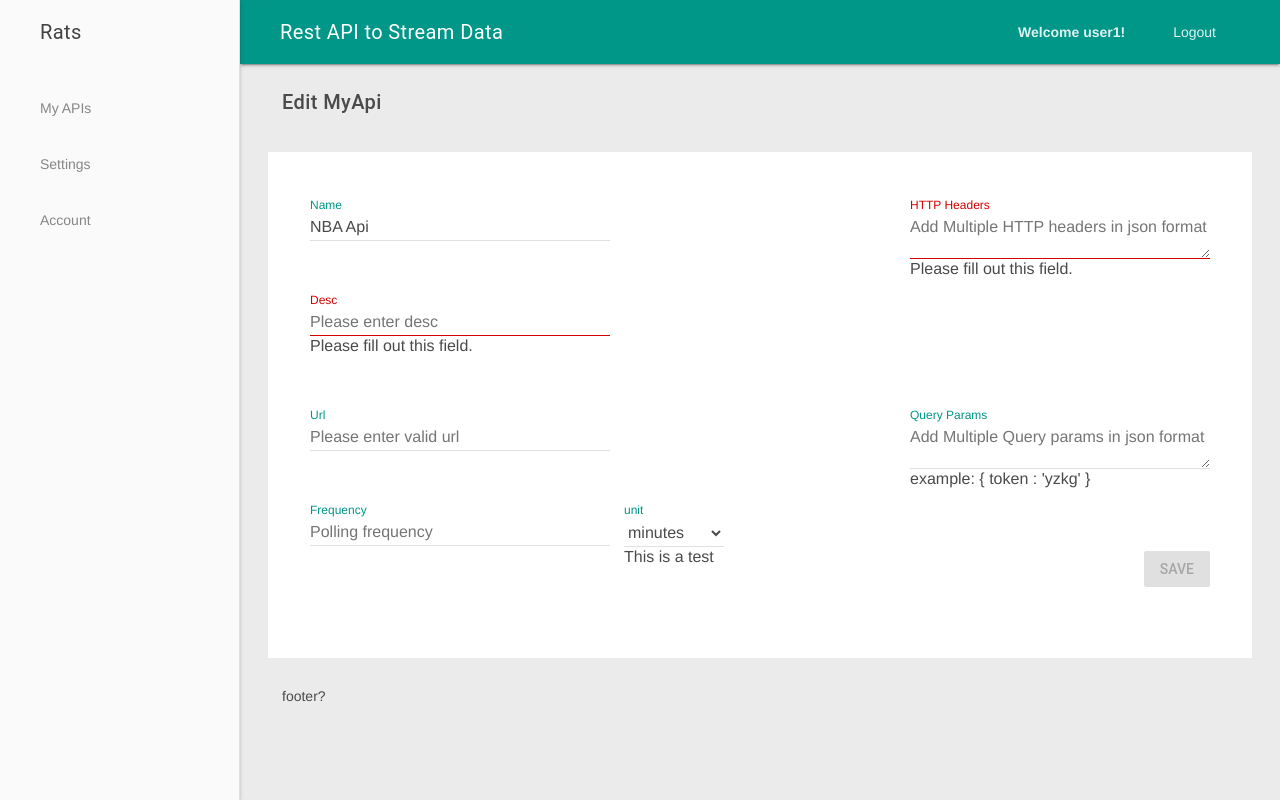
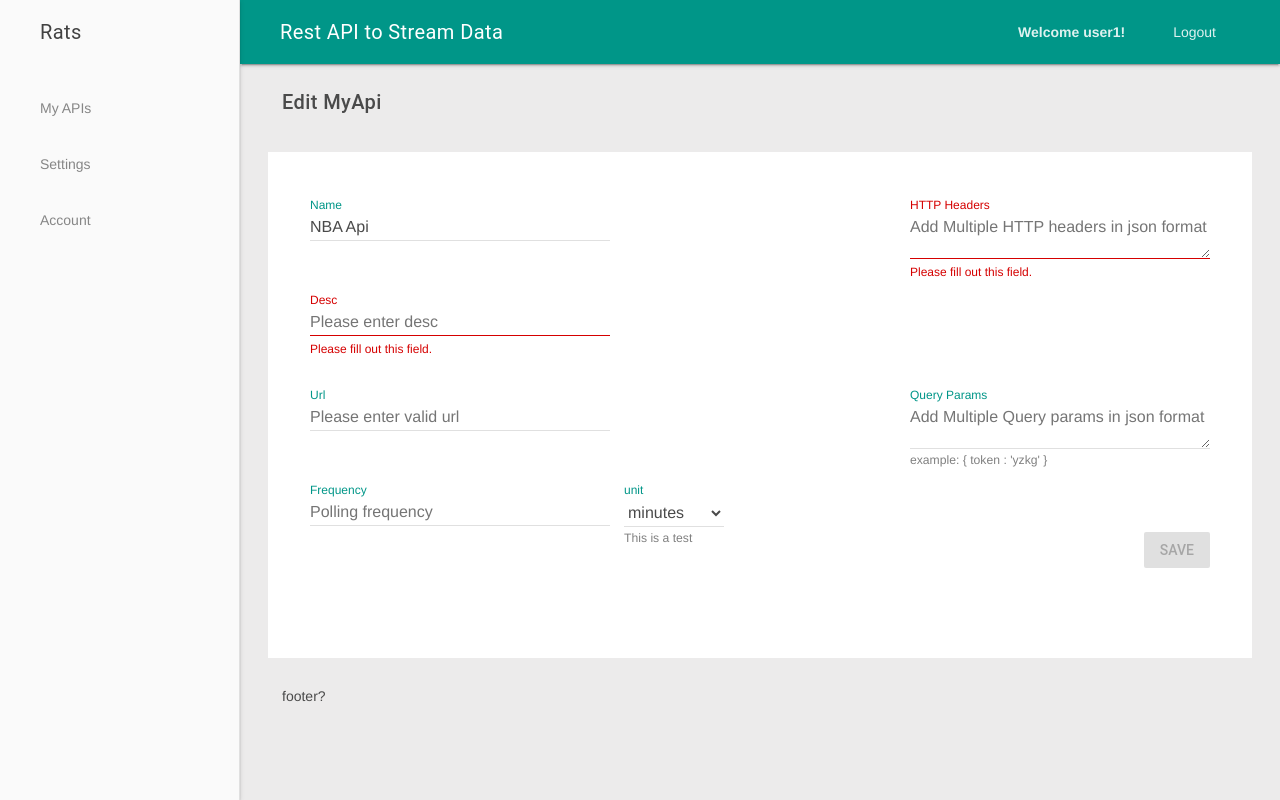
Before and after one commit to rest2stream/rest2stream, a Vue app in the folder vue3/: page /myapi/edit/1 in a window 1280 px wide. Built offline with nearby package versions, Linux system fonts and the light colour scheme.

Commit message:
made form elements help_text configurable

```diff
--- a/vue3/src/components/forms/FormInput.vue
+++ b/vue3/src/components/forms/FormInput.vue
@@ -20,8 +20,8 @@
       :value="modelValue"
       @input="$emit('update:modelValue', $event.target.value)"
     >
-    <span v-if="validationMessage">{{validationMessage}}</span>
-    <span v-if="help && !validationMessage">{{help}}</span>
+    <span :class="validationClass || styling.FormInput?.validationClass || styling.validationClass" v-if="validationMessage">{{validationMessage}}</span>
+    <span :class="helpClass || styling.FormInput?.helpClass || styling.helpClass" v-if="help && !validationMessage">{{help}}</span>
   </div>
 
 </template>
@@ -54,6 +54,12 @@
         divClass: {
           type: String
         },
+        validationClass: {
+          type: String
+        },
+        helpClass: {
+          type: String
+        },
         //validationMessage: {
         //  type: String
         //},
--- a/vue3/src/components/forms/FormSelect.vue
+++ b/vue3/src/components/forms/FormSelect.vue
@@ -23,8 +23,8 @@
       >{{name}}</option>
     </select>
 
-    <span v-if="validationMessage">{{validationMessage}}</span>
-    <span v-if="help">{{help}}</span>
+    <span :class="validationClass || styling.FormSelect?.validationClass || styling.validationClass" v-if="validationMessage">{{validationMessage}}</span>
+    <span :class="helpClass || styling.FormSelect?.helpClass || styling.helpClass" v-if="help && !validationMessage">{{help}}</span>
   </div>
 
 
@@ -61,6 +61,12 @@
       divClass: {
         type: String
       },
+      validationClass: {
+        type: String
+      },
+      helpClass: {
+        type: String
+      },
     },
     setup(props) {
       const frm = inject('__frmMain');
--- a/vue3/src/components/forms/FormTextarea.vue
+++ b/vue3/src/components/forms/FormTextarea.vue
@@ -20,8 +20,8 @@
       :value="modelValue"
       @input="$emit('update:modelValue', $event.target.value)"
     ></textarea>
-    <span v-if="validationMessage">{{validationMessage}}</span>
-    <span v-if="help && !validationMessage">{{help}}</span>
+    <span :class="validationClass || styling.FormTextarea?.validationClass || styling.validationClass" v-if="validationMessage">{{validationMessage}}</span>
+    <span :class="helpClass || styling.FormInput?.helpClass || styling.helpClass" v-if="help && !validationMessage">{{help}}</span>
   </div>
 
 </template>
@@ -62,6 +62,12 @@
         divClass: {
           type: String
         },
+        validationClass: {
+          type: String
+        },
+        helpClass: {
+          type: String
+        },
         //validationMessage: {
         //  type: String
         //},
--- a/vue3/src/index.scss
+++ b/vue3/src/index.scss
@@ -19,26 +19,8 @@ label {
   display: block;
   margin-bottom: 5px;
 }
-/*
-@mixin select-input {
-  -webkit-box-sizing: border-box;
-  box-sizing: border-box;
-  width: 100%;
-  border: 1px solid #ddd;
-  font-size: 14px;
-  line-height: 38px \0;
-  margin-bottom: 2px;
-  outline: none;
+
+.help_text {
+  font-size: .87rem;
+  color:gray;
 }
-
-select, input {
-  @include select-input();
-  height: 40px;
-  padding: 0 35px 0 10px;
-}
-
-textarea {
-  @include select-input();
-}
-
-*/
--- a/vue3/src/views/MyApiEdit.vue
+++ b/vue3/src/views/MyApiEdit.vue
@@ -1,11 +1,12 @@
 <template>
   <FormMain
     v-model="frm"
-    :class="css"
     :styling="{
       divClass: 'mdl-textfield mdl-js-textfield mdl-textfield--floating-label',
       labelClass: 'mdl-textfield__label',
-      elementsClass: 'mdl-textfield__input'
+      elementsClass: 'mdl-textfield__input',
+      validationClass: 'mdl-textfield__error',
+      helpClass: 'help_text',
     }"
     #default="{ isValid }"
   >
@@ -50,8 +51,6 @@
           </div>
           <div>
             <FormSelect
-              label-class='mdl-textfield__label'
-              select-class='mdl-textfield__input'
               v-model="frm.polling_unit"
               id="unit"
               :options="{ hours : 'hours', minutes: 'minutes', seconds: 'seconds' }"
@@ -203,4 +202,5 @@
   }
 
 
+
 </style>
```
